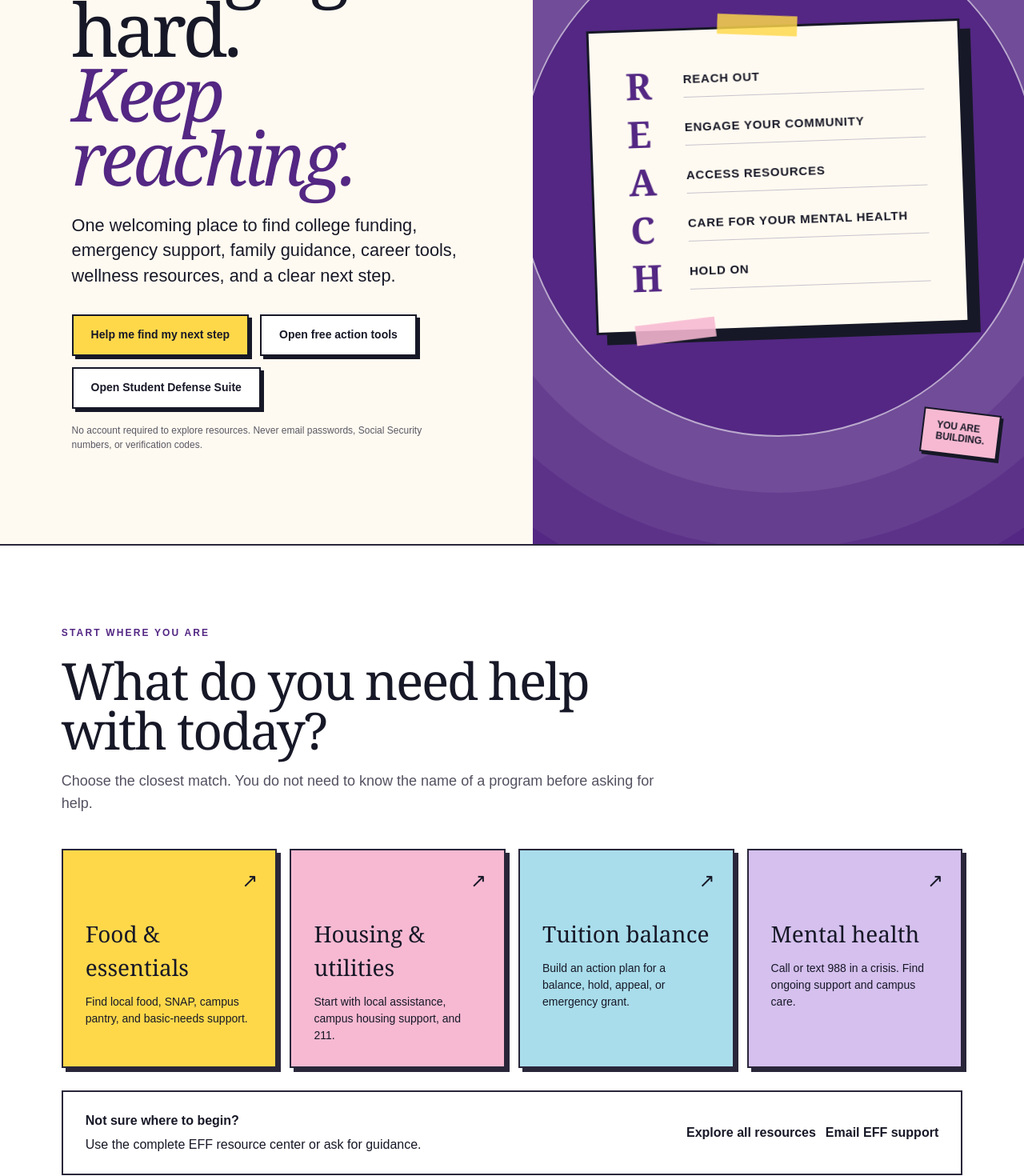
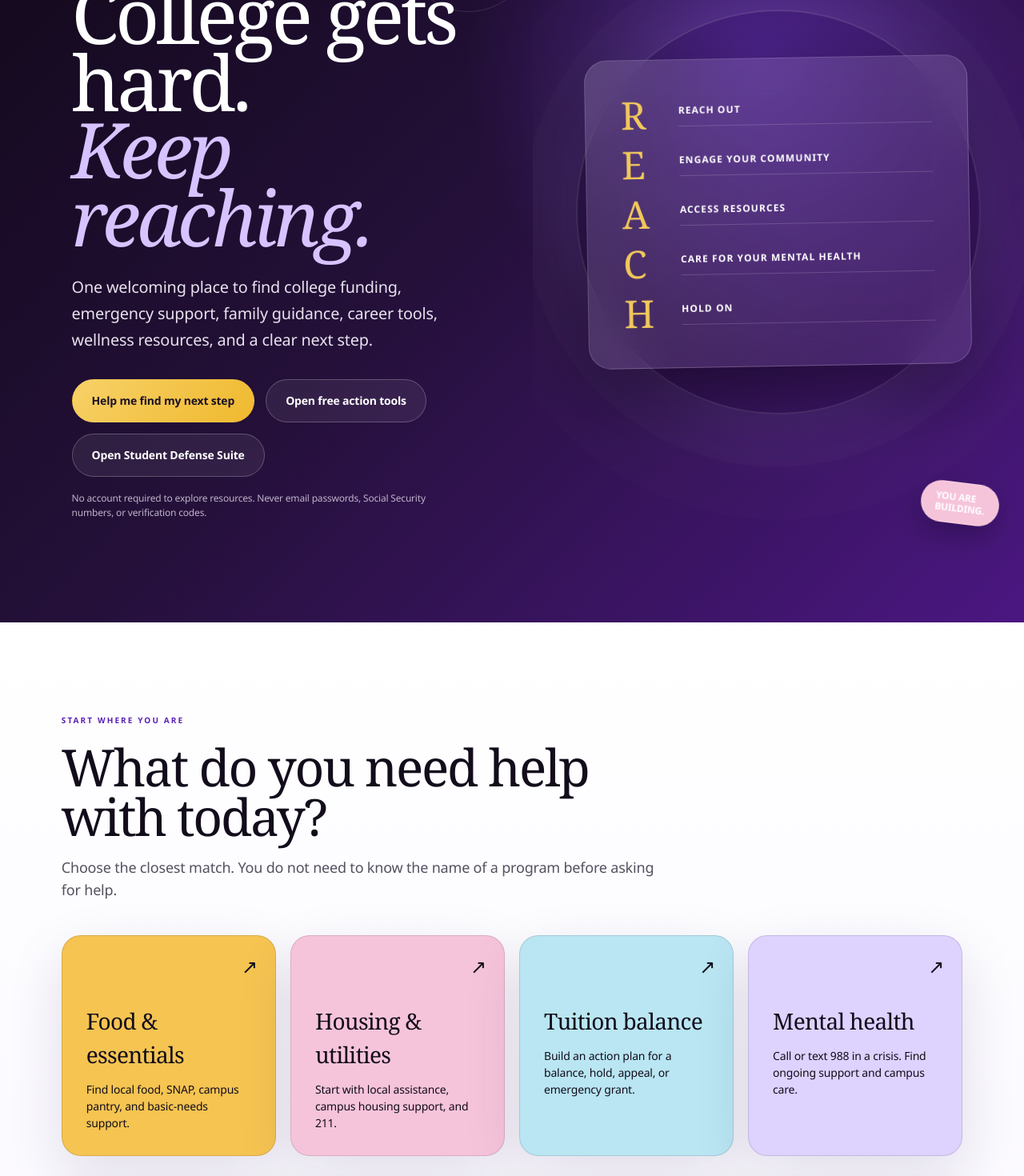
Before and after one commit to estherfundsfoundation-sys/eff-reach-action-hub, a Next.js app: page / in a window 1280 px wide. Shown: the part 360-1830 px from the top of the page at 80% size. Built offline with nearby package versions, Linux system fonts and the light colour scheme.

Commit message:
Modernize REACH visual system

```diff
--- a/app/globals.css
+++ b/app/globals.css
@@ -1,4 +1,5 @@
 @import "tailwindcss";
+@import url("https://fonts.googleapis.com/css2?family=DM+Serif+Display:ital@0;1&family=Manrope:wght@400;500;600;700;800&display=swap");
 
 :root { --ink:#171827; --purple:#532783; --violet:#7444a5; --cream:#fffaf1; --pink:#f7b9d2; --yellow:#ffd84a; --blue:#a9ddeb; --lavender:#d5c0ee; --line:#29263a; }
 * { box-sizing: border-box; }
@@ -238,3 +239,47 @@ footer { background:var(--ink); color:white; padding:65px clamp(24px,6vw,88px) 3
 .shipping-admin-error{margin:25px clamp(20px,5vw,75px) 0;padding:16px;background:#ffe2e7;border:2px solid #8c1d31;font-weight:800}.shipping-admin-table-shell{padding:55px clamp(20px,5vw,75px) 85px}.shipping-admin-table-heading{display:flex;justify-content:space-between;align-items:end;gap:30px;margin-bottom:22px}.shipping-admin-table-heading h2{font-family:Georgia,serif;font-size:clamp(35px,4vw,54px);margin:0 0 7px}.shipping-admin-table-heading p{margin:0;color:#5f5968}.shipping-admin-table-heading>span{font-size:11px;font-weight:900;color:#7b1731}.shipping-admin-empty{padding:55px;background:white;border:2px dashed var(--purple);text-align:center}.shipping-admin-empty strong{font-family:Georgia,serif;font-size:30px}.shipping-admin-empty p{margin:10px 0 0;color:#5f5968}
 .shipping-admin-table-scroll{overflow:auto;background:white;border:2px solid var(--line);box-shadow:7px 7px 0 var(--line)}.shipping-admin-table{width:100%;min-width:1500px;border-collapse:collapse;font-size:12px}.shipping-admin-table th{position:sticky;top:0;z-index:1;padding:14px;text-align:left;background:var(--ink);color:white;text-transform:uppercase;letter-spacing:.06em;font-size:10px}.shipping-admin-table td{vertical-align:top;padding:15px 14px;border-bottom:1px solid #d8d2dd;line-height:1.45}.shipping-admin-table tr.has-issue td:first-child{border-left:7px solid #a41f3d}.shipping-admin-table tr.is-ready td:first-child{border-left:7px solid #258057}.shipping-admin-table td strong,.shipping-admin-table td small{display:block}.shipping-admin-table td small{margin-top:5px;color:#625c69}.shipping-admin-table td ul{margin:0;padding-left:16px;color:#85162f;font-weight:800}.admin-badge{display:inline-block;padding:7px 9px;font-size:10px;font-weight:900;text-transform:uppercase}.admin-badge.ready{background:#d9f4e7;color:#125537}.admin-badge.neutral{background:#e5e0e9;color:#4c4654}
 @media(max-width:1100px){.shipping-admin-stats{grid-template-columns:repeat(3,1fr)}}@media(max-width:720px){.shipping-admin-header,.shipping-admin-table-heading{align-items:flex-start;flex-direction:column}.shipping-admin-stats{grid-template-columns:repeat(2,1fr)}.shipping-admin-page .journey-nav span{display:none}}
+
+/* 2026 modern editorial system — additive visual enhancement */
+:root{--ink:#120c1b;--purple:#5b21b6;--violet:#7c3aed;--cream:#fbfaff;--pink:#f6c4da;--yellow:#f5c451;--blue:#b9e6f2;--lavender:#ded2ff;--line:#241633;--font-sans:"Manrope","Avenir Next","Segoe UI",sans-serif;--font-display:"DM Serif Display","Iowan Old Style",Georgia,serif;--soft-border:rgba(44,24,65,.14);--soft-shadow:0 24px 70px rgba(37,14,62,.12)}
+body{font-family:var(--font-sans);background:var(--cream);letter-spacing:-.012em}
+h1,h2,h3,.brand,.reach-card span,.journey-number,.download-top span,.letter-signature,.shipping-admin-stats strong{font-family:var(--font-display)!important;font-weight:400}
+.announcement{padding:10px 18px;background:linear-gradient(90deg,#150b20,#3b1268,#150b20);font-size:10px;letter-spacing:.14em}
+.site-header{height:78px;padding-inline:clamp(18px,4.5vw,72px);gap:27px;background:rgba(255,255,255,.87);border-bottom:1px solid rgba(50,25,75,.1);box-shadow:0 12px 38px rgba(36,14,55,.06);backdrop-filter:blur(18px) saturate(150%)}
+.brand{gap:10px;font-size:16px}.brand img{width:42px;height:42px}.brand strong{font-family:var(--font-sans)!important;font-size:12px;letter-spacing:.17em}
+nav{gap:22px}nav a{font-size:11px;font-weight:800;letter-spacing:.015em}
+.header-cta,.button,.recommendation-actions button,.recommendation-actions a,.recommendation-guardrail a{border:1px solid transparent;border-radius:999px;box-shadow:none;transition:transform .25s ease,box-shadow .25s ease,background .25s ease}
+.header-cta{padding:13px 18px;background:linear-gradient(135deg,var(--purple),#7c3aed);box-shadow:0 10px 30px rgba(91,33,182,.25)}
+.button{min-height:54px;padding-inline:24px}.button:hover,.header-cta:hover{transform:translateY(-2px);box-shadow:0 14px 34px rgba(34,13,54,.16)}
+.hero{min-height:760px;background:radial-gradient(circle at 74% 32%,rgba(124,58,237,.42),transparent 31%),linear-gradient(135deg,#100817 0%,#241039 48%,#4b1782 100%);color:white;border:0}
+.hero-copy{display:flex;flex-direction:column;justify-content:center;padding-block:clamp(80px,10vw,140px)}
+.hero-copy:before{content:"ESTHER 4:14";display:inline-block;width:max-content;margin-bottom:28px;padding:8px 13px;border:1px solid rgba(255,255,255,.2);border-radius:999px;color:#e8dcff;font-size:9px;font-weight:800;letter-spacing:.18em}
+.hero-copy:after{width:160px;height:160px;right:0;top:10%;border:1px solid rgba(255,255,255,.12);border-radius:50%;background:transparent;transform:none;opacity:1}
+.hero .kicker{color:var(--yellow)}.hero h1{max-width:780px;font-size:clamp(60px,7.5vw,112px);line-height:.88;letter-spacing:-.047em}.hero h1>span,.hero h1>em{display:block}.hero h1 i{font-style:inherit}.hero h1 em{color:#d7c3ff}.hero-lead{max-width:720px;color:#e8e1ee;font-size:clamp(17px,1.55vw,22px);line-height:1.65}.hero .microcopy{color:#bfb3c9}.hero .primary{background:linear-gradient(135deg,#f7d168,#f0b92e);color:#1c1223}.hero .secondary{background:rgba(255,255,255,.07);color:white;border-color:rgba(255,255,255,.23);backdrop-filter:blur(12px)}
+.hero-art{background:transparent;min-height:680px}.sunburst{width:min(42vw,650px);height:min(42vw,650px);border-color:rgba(255,255,255,.2);box-shadow:0 0 0 70px rgba(255,255,255,.025),0 0 0 140px rgba(255,255,255,.02),0 0 100px rgba(179,137,255,.23);animation:reach-breathe 7s ease-in-out infinite}
+.reach-card{width:min(78%,540px);padding:44px;border:1px solid rgba(255,255,255,.18);border-radius:28px;background:linear-gradient(145deg,rgba(255,255,255,.14),rgba(255,255,255,.055));box-shadow:0 35px 90px rgba(5,2,10,.42);color:white;transform:rotate(-1deg);backdrop-filter:blur(22px)}
+.reach-card:before,.reach-card:after{display:none}.reach-card span{color:#f2c85b;font-size:48px}.reach-card b{border-color:rgba(255,255,255,.16);font-size:12px;letter-spacing:.09em}
+.note{border:1px solid rgba(255,255,255,.22);border-radius:999px;box-shadow:0 15px 35px rgba(5,2,10,.25);padding:11px 17px;backdrop-filter:blur(10px)}
+.quick-help,.download-library,.resource-library{background:linear-gradient(180deg,#fff 0%,#faf8ff 100%)}
+.quick-help,.journeys,.download-library,.pathways,.take-action{padding-block:clamp(82px,9vw,126px)}
+.section-heading h2,.download-intro h2,.pathways h2,.resource-title h2,.take-action h2{letter-spacing:-.035em;line-height:.98}
+.kicker{font-size:10px;letter-spacing:.21em}
+.help-grid,.journey-grid,.download-grid,.action-grid{gap:18px}
+.help-card,.journey-card,.download-card,.action-grid a,.journey-section,.workshop-form-frame,.tool-workspace,.comparison-board,.scorecard-panel,.petition-builder,.recommendation-form,.recommendation-output{border:1px solid var(--soft-border);border-radius:24px;box-shadow:var(--soft-shadow);overflow:hidden}
+.help-card{min-height:240px;padding:30px}.help-card:hover,.journey-card:hover,.download-card:hover{transform:translateY(-6px);box-shadow:0 30px 75px rgba(37,14,62,.17)}
+.help-card h3,.journey-card h3,.download-card h3,.action-grid h3{letter-spacing:-.025em}
+.not-sure,.download-note,.journey-bottom,.recommendation-attestation,.petition-guardrail{border:1px solid var(--soft-border);border-radius:18px;box-shadow:0 12px 35px rgba(39,16,60,.07)}
+.journeys,.reach-manifesto,footer{background:radial-gradient(circle at 92% 8%,rgba(124,58,237,.24),transparent 24%),linear-gradient(145deg,#100817,#21102e);border:0}
+.journey-card{border-color:rgba(255,255,255,.18);box-shadow:0 24px 60px rgba(0,0,0,.22)}
+.ambassador-callout{background:linear-gradient(135deg,#fbfaff,#eee7ff);border:0}.ambassador-callout-art{border:0;border-radius:30px;box-shadow:0 30px 80px rgba(69,26,119,.22);background:linear-gradient(135deg,#39115f,#7540bd);transform:none}
+.pathways{background:#f4efff;border:0}.pathway{border-color:rgba(58,31,82,.16);transition:padding .2s ease,color .2s ease}.pathway:hover{padding-left:10px}
+.resource-group{border-color:rgba(51,27,75,.1)}.resource-links{border-color:rgba(51,27,75,.15)}.resource-links a{border-color:rgba(51,27,75,.13);border-radius:14px;transition:background .2s,padding .2s}.resource-links a:hover{background:#efe7ff}
+.portal-callout{background:radial-gradient(circle at 88% 30%,rgba(255,255,255,.14),transparent 24%),linear-gradient(135deg,#4b1782,#6d28d9);border:0}
+.take-action{background:linear-gradient(140deg,#f8d7e6,#e9ddff)}
+.tool-page,.journey-page,.counteroffer-page{background:linear-gradient(180deg,#fdfcff,#f4effb)}.tool-header,.journey-nav{border:0;box-shadow:0 10px 32px rgba(30,13,44,.08)}.tool-hero,.journey-hero,.counteroffer-hero,.recommendation-heading{background:radial-gradient(circle at 84% 12%,rgba(190,157,255,.3),transparent 27%),linear-gradient(135deg,#170b22,#4d177e);border:0}.tool-hero:after{border-radius:999px;opacity:.75}.tool-picker{gap:13px}.tool-picker button{min-height:165px;border:1px solid var(--soft-border);border-radius:19px;box-shadow:0 12px 35px rgba(35,15,53,.08);transition:transform .2s,box-shadow .2s}.tool-picker button:hover,.tool-picker button.active{transform:translateY(-4px);box-shadow:0 22px 50px rgba(35,15,53,.16)}.tool-picker button.featured{background:linear-gradient(145deg,#4b1782,#6d28d9);border:0}.tool-field input,.tool-field select,.tool-field textarea,.recommendation-field input,.recommendation-field textarea,.recommendation-field select,.counter-field>div{border:1px solid rgba(55,30,78,.2);border-radius:13px;box-shadow:inset 0 1px 0 rgba(255,255,255,.9)}
+.recommendation-letter{border:1px solid var(--soft-border);border-radius:18px;box-shadow:0 25px 65px rgba(34,14,50,.16);overflow:hidden}.letter-brand{background:linear-gradient(135deg,#3d1267,#6d28d9)}
+footer{padding-top:75px}.footer-links{border-color:rgba(255,255,255,.13)}
+@keyframes reach-breathe{0%,100%{transform:scale(.94);opacity:.72}50%{transform:scale(1.02);opacity:1}}
+@media(max-width:980px){.site-header nav{display:none}.hero{grid-template-columns:1fr}.hero-art{min-height:600px}.sunburst{width:520px;height:520px}.reach-card{width:min(88%,560px)}}
+@media(max-width:640px){html,body,main{width:100%;max-width:100%;overflow-x:hidden}.site-header{height:70px}.header-cta{display:none}.hero{width:100%;min-width:0;max-width:100%;overflow:hidden;grid-template-columns:minmax(0,1fr);min-height:auto}.hero-copy{width:100%;min-width:0;max-width:100%;overflow:hidden;padding:72px 20px 58px}.hero-copy>*{width:calc(100% - 20px);min-width:0;max-width:calc(100% - 20px)}.hero h1{font-size:clamp(46px,13vw,56px);overflow-wrap:normal}.hero h1 i{display:block}.hero-lead,.microcopy,.hero-actions{overflow-wrap:anywhere}.hero-actions .button{width:100%}.hero-art{width:100%;min-width:0;min-height:510px}.reach-card{padding:27px 24px;border-radius:22px}.reach-card span{font-size:38px}.note{font-size:9px}.quick-help,.journeys,.download-library,.pathways,.take-action{padding-block:72px}.help-card,.journey-card,.download-card,.action-grid a{border-radius:20px}.tool-shell{padding-inline:14px}.tool-workspace{border-radius:20px;box-shadow:0 18px 45px rgba(35,15,53,.12)}.recommendation-actions a{min-width:100%}}
+@media(prefers-reduced-motion:reduce){html{scroll-behavior:auto}.sunburst{animation:none}*,*:before,*:after{transition-duration:.01ms!important;animation-duration:.01ms!important}}
--- a/app/page.tsx
+++ b/app/page.tsx
@@ -119,7 +119,7 @@ export default function Home() {
       <section className="hero" id="top">
         <div className="hero-copy">
           <p className="kicker">A FREE STUDENT + FAMILY SUPPORT CENTER</p>
-          <h1>College gets hard.<br /><em>Keep reaching.</em></h1>
+          <h1><span>College gets <i>hard.</i></span><em>Keep <i>reaching.</i></em></h1>
           <p className="hero-lead">One welcoming place to find college funding, emergency support, family guidance, career tools, wellness resources, and a clear next step.</p>
           <div className="hero-actions">
             <a className="button primary" href="#find-help">Help me find my next step</a>
```
